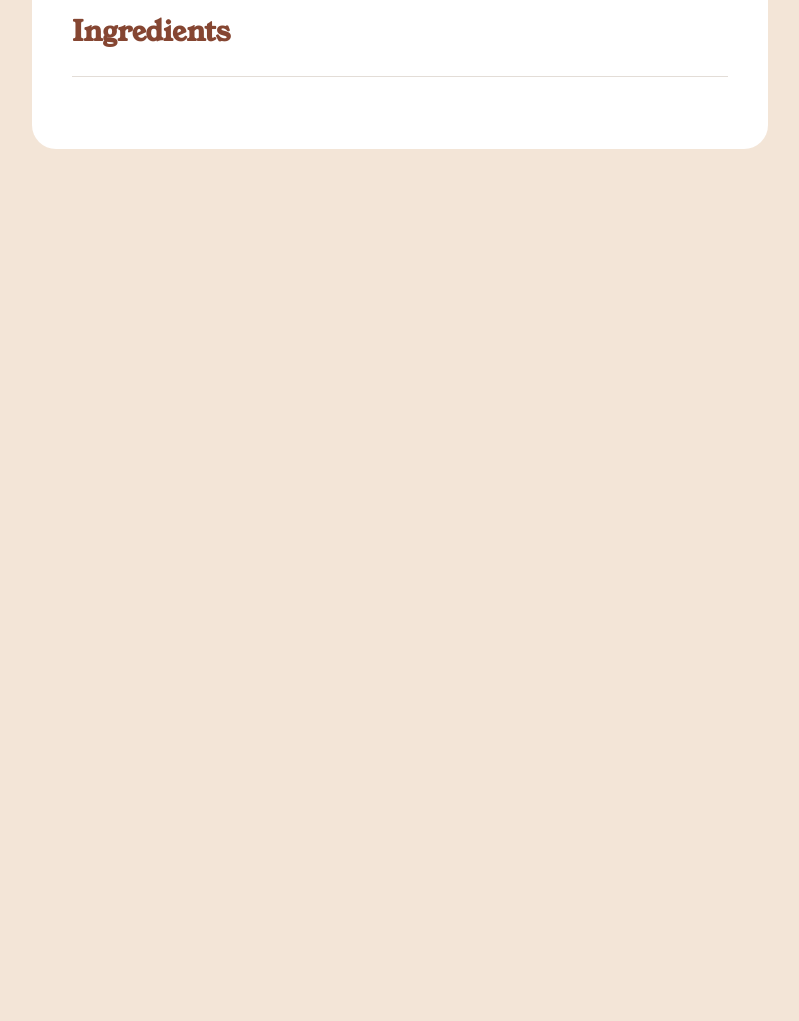
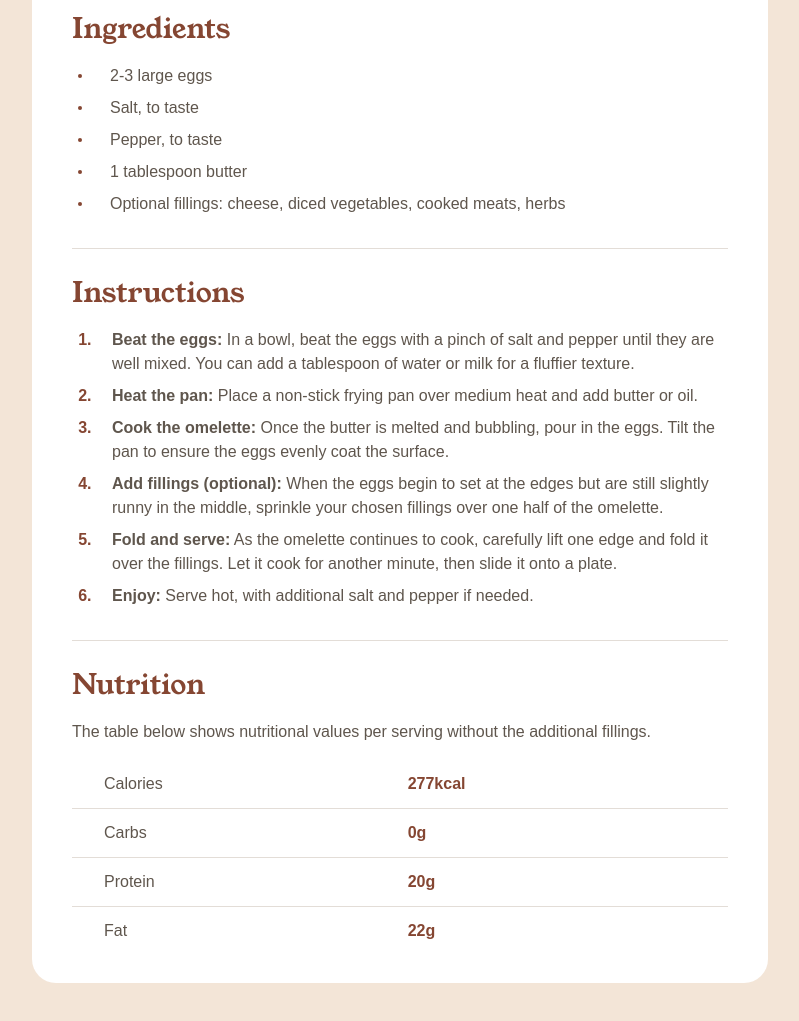
Before and after one commit to JeyPey/recipe-hw, a plain HTML site: page index.html in a window 1280 px wide. Shown: the part 829-1850 px from the top of the page, without its empty margins (240-1039 px from the left). Before the commit the page ends 1106 px from the top, so only its background shows below. Drawn offline with Linux system fonts and the light colour scheme; a web font is replaced by a local one.

Commit message:
card complete

```diff
--- a/index.html
+++ b/index.html
@@ -12,7 +12,8 @@
     <main>
         <article class="recipe-card">
             <header>
-                <img class="recipe-card__img" src="./images/omlette-header.png" alt="Omelette photo" width="656" height="300" loading="lazy">
+                <img class="recipe-card__img" src="./images/omlette-header.png" alt="Omelette photo" width="656"
+                    height="300" loading="lazy">
                 <hgroup>
                     <h1 class="recipe-card__title">Simple Omelette Recipe</h1>
                     <p class="recipe-card__description">An easy and quick dish, perfect for any meal. This classic
@@ -25,23 +26,79 @@
                 <h3 class="recipe-card__subtitle preparation__title">Preparation time</h3>
                 <ul class="preparation-list">
                     <li class="preparation-item">
-                        <b class="recipe-card__bold-text">Total:</b> Approximately 10 minutes
+                        <b>Total:</b> Approximately 10 minutes
                     </li>
                     <li class="preparation-item">
-                        <b class="recipe-card__bold-text">Preparation:</b> 5 minutes
+                        <b>Preparation:</b> 5 minutes
                     </li>
                     <li class="preparation-item">
-                        <b class="recipe-card__bold-text">Cooking:</b> 5 minutes
+                        <b>Cooking:</b> 5 minutes
                     </li>
                 </ul>
             </section>
 
             <section class="ingredients">
                 <h2 class="recipe-card__subtitle">Ingredients</h2>
+                <ul class="ingredients-list">
+                    <li class="ingredients-item">2-3 large eggs</li>
+                    <li class="ingredients-item">Salt, to taste</li>
+                    <li class="ingredients-item">Pepper, to taste</li>
+                    <li class="ingredients-item">1 tablespoon butter</li>
+                    <li class="ingredients-item">Optional fillings: cheese, diced vegetables, cooked meats, herbs</li>
+                </ul>
             </section>
 
-            <hr>
+            <hr class="separator">
 
+            <section class="instructions">
+                <h2 class="recipe-card__subtitle">Instructions</h2>
+                <ol class="instructions-list">
+                    <li class="instructions-item"><b>Beat the eggs:</b> In a bowl, beat the eggs with a pinch of salt
+                        and pepper until they are well mixed. You can add a tablespoon of water or milk for a fluffier
+                        texture.</li>
+                    <li class="instructions-item"><b>Heat the pan:</b> Place a non-stick frying pan over medium heat and
+                        add butter or oil.</li>
+                    <li class="instructions-item"><b>Cook the omelette:</b> Once the butter is melted and bubbling, pour
+                        in the eggs. Tilt the pan to ensure the eggs evenly coat the surface.</li>
+                    <li class="instructions-item"><b>Add fillings (optional):</b> When the eggs begin to set at the
+                        edges but are still slightly runny in the middle, sprinkle your chosen fillings over one half of
+                        the omelette.</li>
+                    <li class="instructions-item"><b>Fold and serve:</b> As the omelette continues to cook, carefully
+                        lift one edge and fold it over the fillings. Let it cook for another minute, then slide it onto
+                        a plate.</li>
+                    <li class="instructions-item"><b>Enjoy:</b> Serve hot, with additional salt and pepper if needed.
+                    </li>
+                </ol>
+            </section>
+
+            <hr class="separator">
+
+            <section class="nutrition">
+
+                <h2 class="recipe-card__subtitle">Nutrition</h2>
+                <p class="nutrition__text">The table below shows nutritional values per serving without the additional
+                    fillings.</p>
+
+                <table class="nutrition-table">
+                    <tr class="nutrition-table__row">
+                        <td class="nutrition-table__label">Calories</td>
+                        <td class="nutrition-table__value">277kcal</td>
+                    </tr>
+                    <tr class="nutrition-table__row">
+                        <td class="nutrition-table__label">Carbs</td>
+                        <td class="nutrition-table__value">0g</td>
+                    </tr>
+                    <tr class="nutrition-table__row">
+                        <td class="nutrition-table__label">Protein</td>
+                        <td class="nutrition-table__value">20g</td>
+                    </tr>
+                    <tr class="nutrition-table__row">
+                        <td class="nutrition-table__label">Fat</td>
+                        <td class="nutrition-table__value">22g</td>
+                    </tr>
+                </table>
+
+            </section>
 
         </article>
     </main>
--- a/styles/fonts.css
+++ b/styles/fonts.css
@@ -23,7 +23,7 @@
 }
 
 @font-face {
-    font-family: 'Oufit';
+    font-family: 'Outfit';
     src: url('../fonts/Outfit-Bold.woff2') format('woff2');
     font-weight: 700;
     font-style: normal;
--- a/styles/style.css
+++ b/styles/style.css
@@ -7,7 +7,7 @@
   --color-preparation-text: #7a284e;
   --color-preparation-bg: #fff7fb;
   --color-hr: #e3ddd7;
-  --color-bg-card: #FFFFFF;
+  --color-bg-card: #ffffff;
   --color-bg: #f3e5d7;
 
   --ff-base: "Outfit", sans-serif;
@@ -23,6 +23,7 @@ h1 {
 
 h2 {
   font-family: var(--ff-heading);
+  font-weight: 400;
   font-size: 28px;
   color: var(--color-accent);
 }
@@ -31,7 +32,6 @@ hr {
   border: none;
   height: 1px;
   background-color: var(--color-hr);
-  margin: 32px 0;
 }
 
 body {
@@ -40,6 +40,10 @@ body {
   line-height: 150%;
   color: var(--color-text);
   background-color: var(--color-bg);
+}
+
+.separator {
+  margin: 32px 0;
 }
 
 .recipe-card {
@@ -75,15 +79,112 @@ body {
 }
 
 .preparation-list {
+  list-style: none;
   margin: 0;
-  padding-inline-start: 22px;
+  padding-inline-start: 6px;
 }
 
 .preparation-item {
+  position: relative;
   margin-block-end: 8px;
-  padding-inline-start: 18px;
+  padding-inline-start: 35px;
+}
+
+.preparation-item::before {
+  content: "";
+  position: absolute;
+  left: 0;
+  top: 50%;
+  transform: translateY(-50%);
+  width: 4px;
+  height: 4px;
+  background-color: var(--color-preparation-text);
+  border-radius: 50%;
 }
 
 .preparation-item::marker {
   color: var(--color-preparation-text);
 }
+
+.ingredients-list {
+  list-style: none;
+  margin: 0;
+  padding-inline-start: 6px;
+}
+
+.ingredients-item {
+  position: relative;
+  margin-block-end: 8px;
+  padding-inline-start: 32px;
+}
+
+.ingredients-item::before {
+  content: "";
+  position: absolute;
+  left: 0;
+  top: 50%;
+  transform: translateY(-50%);
+  width: 4px;
+  height: 4px;
+  background-color: var(--color-accent);
+  border-radius: 50%;
+}
+
+.ingredients-item::marker {
+  color: var(--color-accent);
+}
+
+.instructions-list {
+  margin: 0;
+  padding-inline-start: 24px;
+}
+
+.instructions-item {
+  padding-inline-start: 16px;
+  margin-block-end: 8px;
+}
+
+.instructions-item::marker {
+  color: var(--color-accent);
+  font-weight: 700;
+}
+
+
+
+.nutrition-table {
+  width: 100%;
+  border-collapse: collapse;
+  table-layout: fixed;
+}
+
+.nutrition-table__row:not(:last-child) {
+  border-bottom: 1px solid var(--color-hr);
+}
+
+
+.nutrition-table__value {
+  padding-inline-end: 32px;
+  padding-block: 12px;
+}
+
+.nutrition-table__label {
+  padding-inline-start: 32px;
+  padding-inline-end: 16px;
+  padding-block: 12px;
+}
+
+
+.nutrition-table__label {
+  width: 50%;
+}
+
+.nutrition-table__value {
+  width: 50%;
+  color: var(--color-accent);
+  font-weight: 700;
+}
+
+.nutrition-table__row:last-child .nutrition-table__label,
+.nutrition-table__row:last-child .nutrition-table__value {
+  padding-bottom: 0;
+}
```
